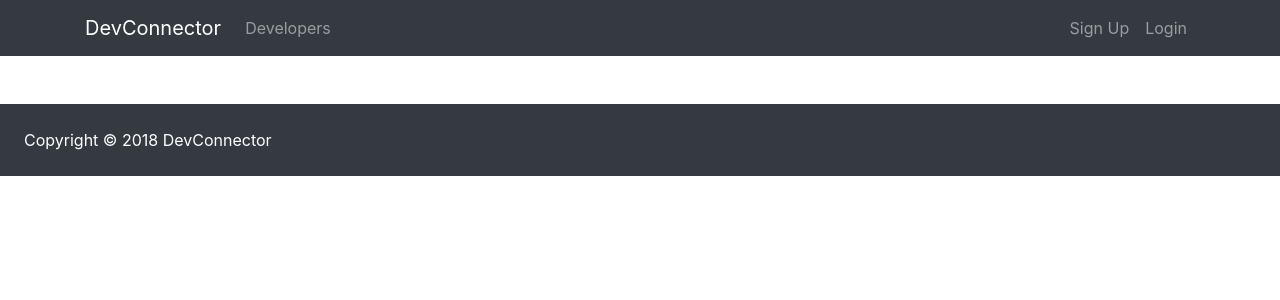
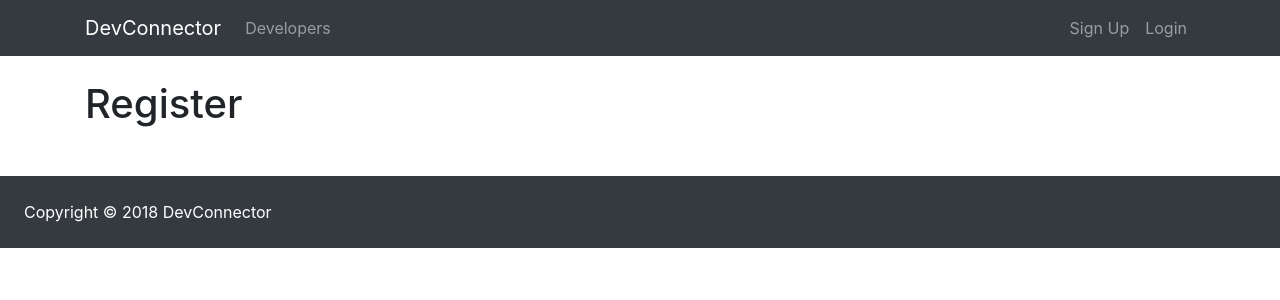
Before and after one commit to rarrunategu1/mern_stack_project, a React (Create React App) app in the folder my-app/: page /register in a window 1280 px wide. Shown: the top 300 px of the page. Built offline with nearby package versions, Linux system fonts and the light colour scheme.

Commit message:
imported register and login components and created a container in the view for those routes

```diff
--- a/my-app/src/App.js
+++ b/my-app/src/App.js
@@ -4,6 +4,9 @@ import { BrowserRouter as Router, Route } from 'react-router-dom';
 import Navbar from './components/layout/Navbar';
 import Footer from './components/layout/Footer';
 import Landing from './components/layout/Landing';
+import Login from './components/auth/Login';
+import Register from './components/auth/Register';
+
 import './App.css';
 
 class App extends Component {
@@ -13,6 +16,10 @@ class App extends Component {
       <div className="App">
         <Navbar />
         <Route exact path= "/" component={ Landing } />
+        <div className="container">
+          <Route exact path="/register" component={ Register } />
+          <Route exact path="/login" component={ Login } />
+        </div>
         <Footer />
       </div>
       </Router>
```
